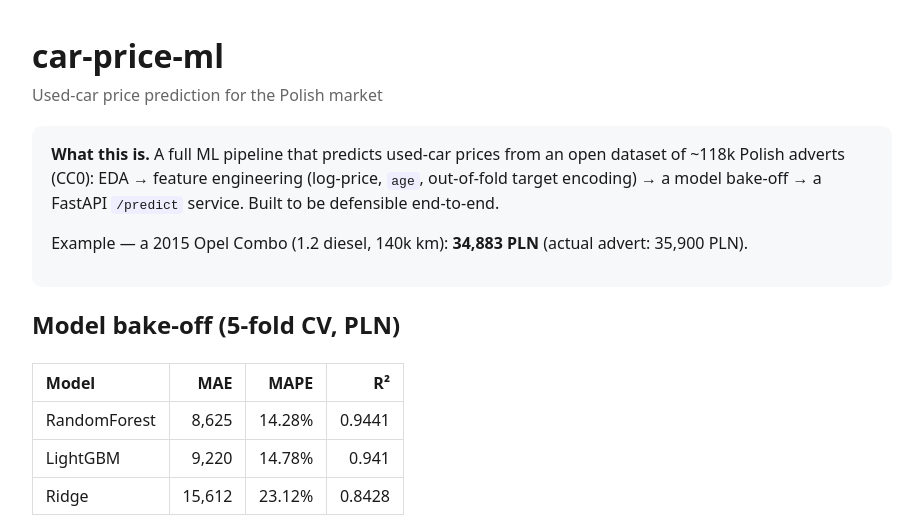
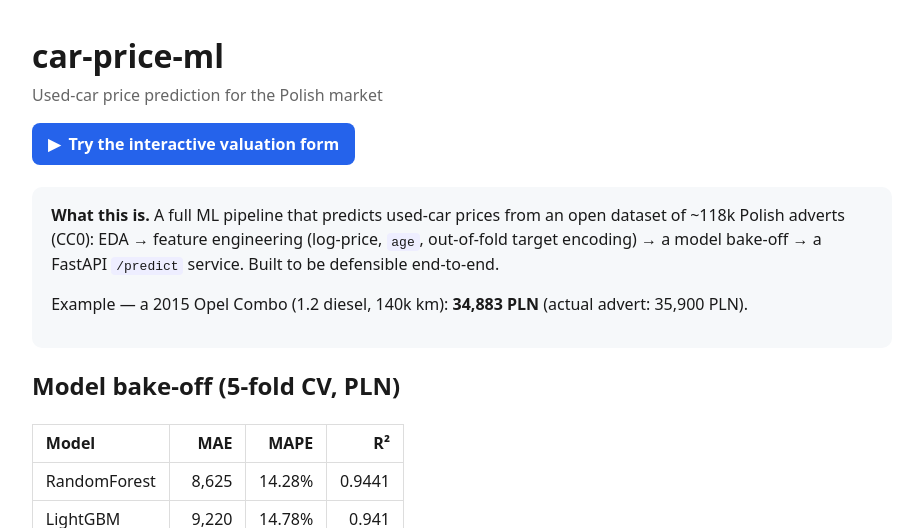
Before and after one commit to P0w3r223/car-price-ml, a plain HTML site: page docs/index.html in a window 1280 px wide. Shown: the top 528 px of the page, without its empty margins (178-1089 px from the left). Drawn offline with Linux system fonts and the light colour scheme.

Commit message:
docs: link the valuation form from the report and README

```diff
--- a/docs/index.html
+++ b/docs/index.html
@@ -21,6 +21,7 @@
 <body>
 <h1>car-price-ml</h1>
 <p class="sub">Used-car price prediction for the Polish market</p>
+<p style="margin:0 0 22px"><a href="app/" style="display:inline-block;padding:9px 16px;background:#2563eb;color:#fff;border-radius:8px;text-decoration:none;font-weight:600">&#9654;&nbsp; Try the interactive valuation form</a></p>
 
 <div class="card">
   <strong>What this is.</strong> A full ML pipeline that predicts used-car prices from an
```
Also changed, not shown: 1 other file.
